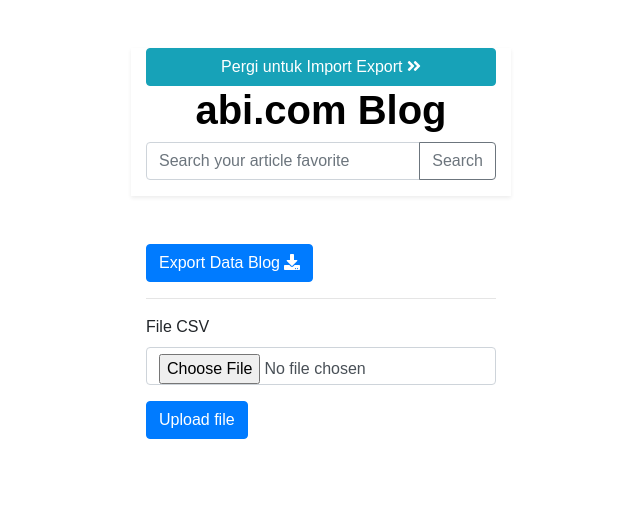
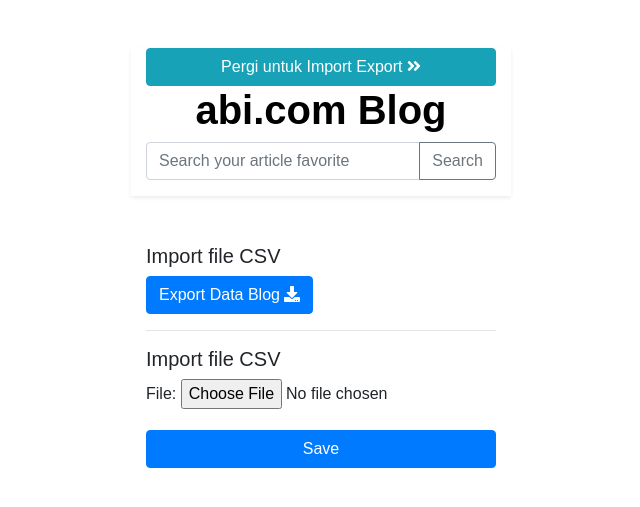
Before and after one commit to abiamarulloh/django-blog, a Django app: page /export_import_page in a window 1280 px wide. Shown: the top 507 px of the page, without its empty margins (319-959 px from the left). Run offline with Django 3.2, Linux system fonts and the light colour scheme; some libraries are stand-ins or nearby versions; some web fonts are replaced.

Commit message:
Import CSV

```diff
--- a/blog/forms.py
+++ b/blog/forms.py
@@ -14,3 +14,6 @@ class CommentForm(forms.ModelForm):
     class Meta:
         model = Comment
         fields = ('author', 'text',)
+
+class UploadFileForm(forms.Form):
+    file = forms.FileField()
--- a/blog/templates/blog/export_import_page.html
+++ b/blog/templates/blog/export_import_page.html
@@ -8,22 +8,25 @@ Export dan import page
 <div class="container">
     <div class="row">
         <div class="col-md-4 mx-auto">
-            <a href="{% url 'export' %}" class="btn btn-primary">Export Data Blog <i class="fa fa-download" aria-hidden="true"></i> <a>
+            <h5>Import file CSV</h3>
+            <a href="{% url 'export_csv' %}" class="btn btn-primary">Export Data Blog <i class="fa fa-download" aria-hidden="true"></i> <a>
             <br>
+
             <hr>
+                <h5>Import file CSV</h3>
+               {% if messages %}
+                <ul class="messages">
+                    {% for message in messages %}
+                    <li{% if message.tags %} class="{{ message.tags }}"{% endif %}>{{ message }}</li>
+                    {% endfor %}
+                </ul>
+                {% endif %}
 
-            <form method="POST" action="{% url 'import_csv' %}" enctype="multipart/form-data">
-                {% csrf_token %}
-                <div class="form-group">
-                    <label for="file">File CSV</label>
-                    <input type="file" name="file" id="file" class="form-control">
-                </div>
-                <button class="btn btn-primary">
-                    Upload file
-                </button>
-            </form>
-
-
+                <form method="POST" enctype="multipart/form-data">
+                    {% csrf_token %}
+                    {{ form.as_p }}
+                    <button type="submit" class="save btn-block btn btn-primary">Save</button>
+                </form>
 
         </div>
     </div>
--- a/blog/urls.py
+++ b/blog/urls.py
@@ -12,6 +12,5 @@ urlpatterns = [
     path('tag/<str:pktitle>/', views.tag_post_list, name='tag_post_list'),
 
     path("export_import_page", views.export_import_page, name="export_import_page"),
-    path("export", views.export, name="export"),
-    path("import_csv", views.import_csv, name="import_csv"),
+    path("export_csv", views.export_csv, name="export_csv"),
 ]
--- a/blog/views.py
+++ b/blog/views.py
@@ -2,13 +2,12 @@ from django.shortcuts import render, get_object_or_404
 from .models import Post, Comment, Tag
 from django.utils import timezone
 from django.db.models import Q
-from .forms import PostForm, CommentForm
+from .forms import PostForm, CommentForm, UploadFileForm
 from django.shortcuts import redirect
 from django.contrib.auth.decorators import login_required
-import csv, io
-from django.http import HttpResponse
+import csv, io, codecs
+from django.http import HttpResponseRedirect, HttpResponse
 from django.contrib import messages
-from django.views.generic import FormView
 
 # Create your views here.
 def post_list(request):
@@ -106,28 +105,53 @@ def tag_post_list(request, pktitle):
     return render(request, 'blog/post_list.html', {'posts': posts})
 
 def export_import_page(request):
-    return render(request, 'blog/export_import_page.html')
+    if request.method == "POST":
+        form = UploadFileForm(request.POST, request.FILES)
 
-def export(request):
+        # jika form nya valid
+        if form.is_valid():
+            # tangkap request files
+            csv_file = request.FILES['file']
+            # Cek apakah yang dimaksukkan berekstensi CSV
+            if not csv_file.name.endswith('.csv'):
+                messages.error(request, 'File yang dimasukkan harus CSV.')
+                return redirect('export_import_page')
+
+            handle_uploaded_file(request.FILES['file'])
+            messages.success(request, 'Berhasil menambahkan data csv ke database')
+            return redirect('export_import_page')
+
+    else:
+        form = UploadFileForm()
+    return render(request, 'blog/export_import_page.html', {'form': form})
+
+
+def handle_uploaded_file(f):
+    data_set = f.read().decode('UTF-8')
+    # setup a stream which is when we loop through each line we are able to handle a data in a stream
+    io_string = io.StringIO(data_set)
+    next(io_string)
+    for column in csv.reader(io_string, delimiter=',', quotechar="|"):
+        created = Post.objects.create(
+            author_id           = column[0],
+            title               = column[1],
+            text                = column[2],
+            created_date        = column[3],
+            published_date      = column[4],
+        )
+        # print(column)
+
+def export_csv(request):
     # Create the HttpResponse object with the appropriate CSV header.
     response = HttpResponse(content_type='text/csv')
     response['Content-Disposition'] = 'attachment; filename="posts.csv"'
 
     writer = csv.writer(response)
-    writer.writerow(["Title", "Text", "Created At", "Published At"])
-
-    for post in Post.objects.all():
+    writer.writerow(["Author","Title", "Text","Created At", "Published At"])
+    posts = Post.objects.all()
+    for post in posts:
         # tags = "|".join(post.tags.values_list("title", flat=True))
-        #  tags,
-        writer.writerow([post.title, post.text ,post.created_date, post.published_date])
+        # tags
+        writer.writerow([ post.author_id ,post.title, post.text, post.created_date, post.published_date])
 
     return response
-
-def import_csv(FormView):
-   templae_name = "blog/export_import_page.html"
-   form_class = DataForm
-   success_url = 'import_csv'
-
-   def form_valid(self, form):
-       form.process_data()
-       return super().form_valid(form)
```
Also changed, not shown: db.sqlite3.
